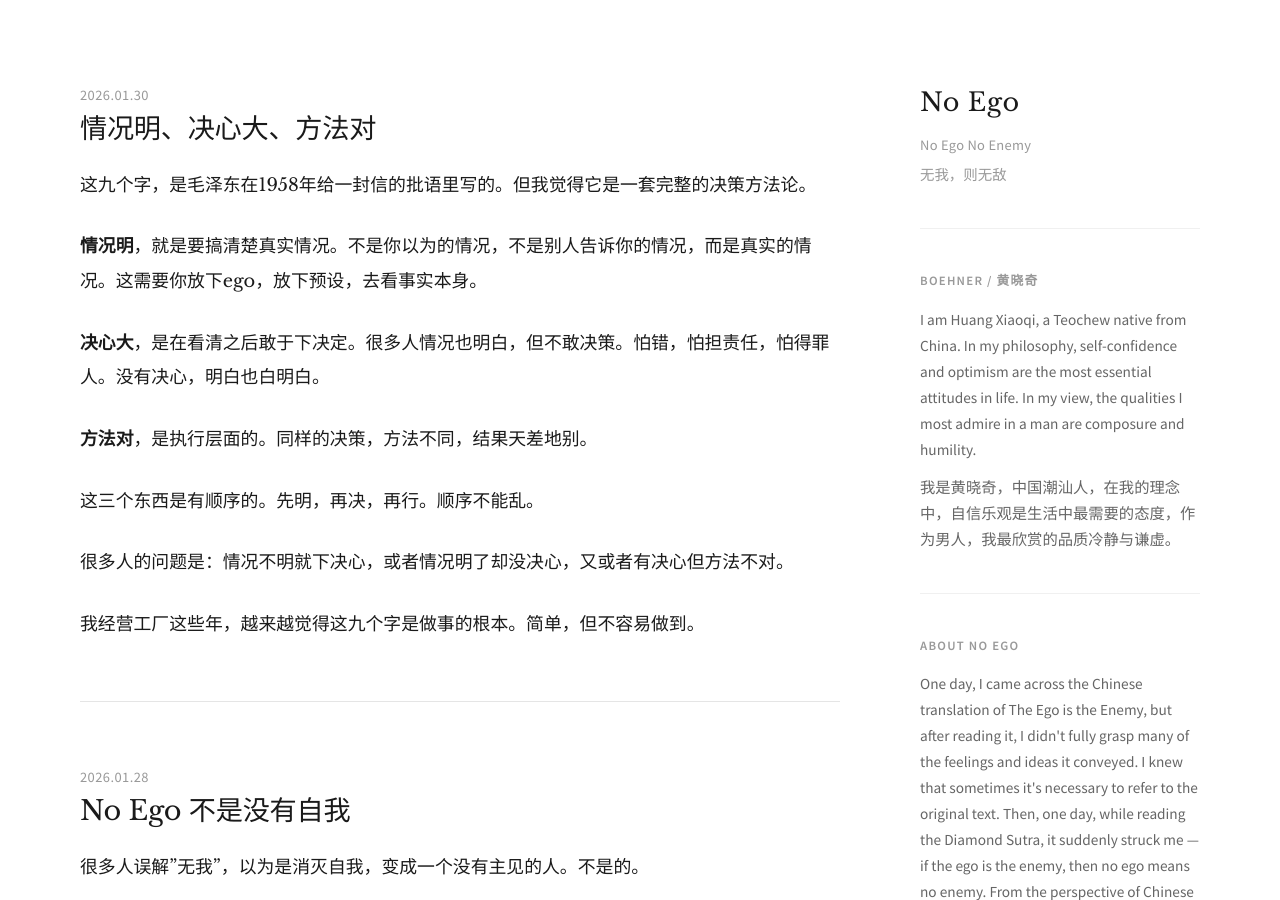
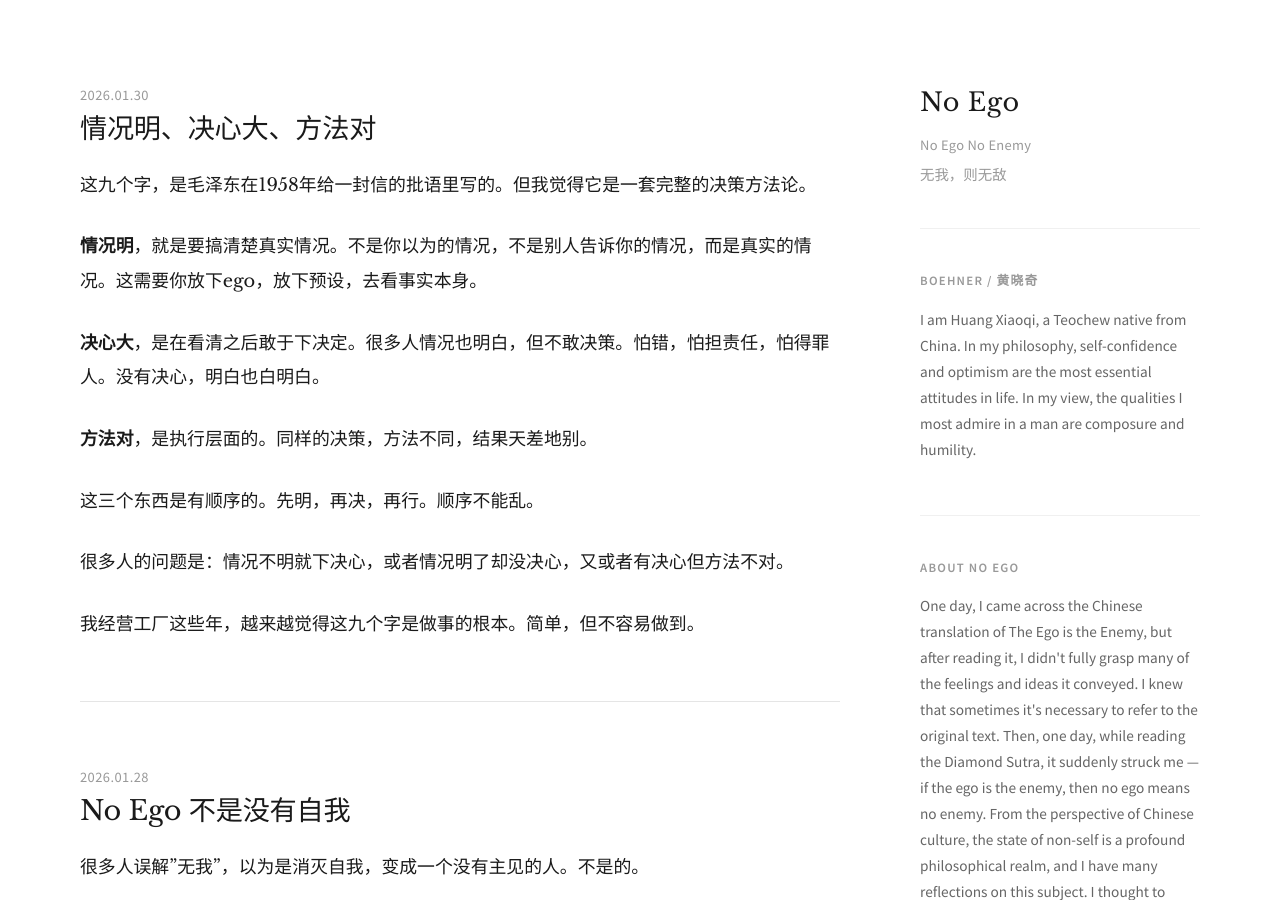
Before and after one commit to oooeee999-dot/no-ego, a Jekyll site: the page built from index.html, in a window 1280 px wide and 900 px high. Built offline with Jekyll 4.4.1, drawn with Linux system fonts in a browser that asks for light colours; the list of posts is cut into pages by our own code; some of the changed text lies outside the part shown.

Commit message:
Update _config.yml

```diff
--- a/_config.yml
+++ b/_config.yml
@@ -15,9 +15,9 @@ author:
   name: "Boehner"
   name_cn: "黄晓奇"
   bio_en: "One day, I came across the Chinese translation of The Ego is the Enemy, but after reading it, I didn't fully grasp many of the feelings and ideas it conveyed. I knew that sometimes it's necessary to refer to the original text. Then, one day, while reading the Diamond Sutra, it suddenly struck me — if the ego is the enemy, then no ego means no enemy. From the perspective of Chinese culture, the state of non-self is a profound philosophical realm, and I have many reflections on this subject. I thought to myself — it's time I started writing them down."
-  bio_cn: "有一天我看到 The Ego is the Enemy 中文版，但是翻译后，很多感觉和思想我没有get到。我知道有时有必要看下原文。后来有一天，我读金刚经，突然发现——the ego is the enemy, no ego 不就 no enemy 了吗。从中国文化来看，无我是一种超级哲学状态，而我，又有很多关于这个方面的感想。我想，我是时候开始记录了。"
+  bio_cn: ""
   intro_en: "I am Huang Xiaoqi, a Teochew native from China. In my philosophy, self-confidence and optimism are the most essential attitudes in life. In my view, the qualities I most admire in a man are composure and humility."
-  intro_cn: "我是黄晓奇，中国潮汕人，在我的理念中，自信乐观是生活中最需要的态度，作为男人，我最欣赏的品质冷静与谦虚。"
+  intro_cn: ""
   email: "boehner@qq.com"
   twitter: "BoehnerHuang"
 
```
